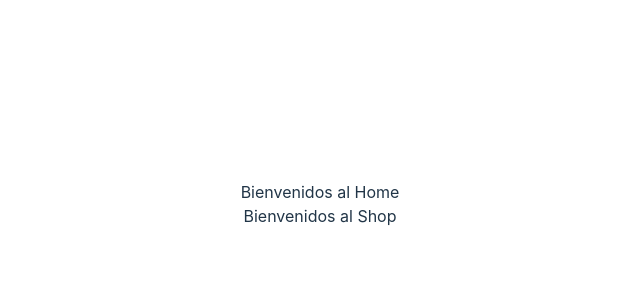
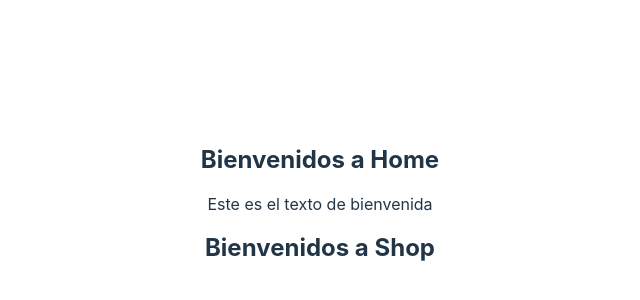
Before and after one commit to NicolasGomez26/App-Front-End-III, a React (Vite) app: page / in a window 1280 px wide. Shown: the part 196-496 px from the top of the page, without its empty margins (320-960 px from the left). Built offline with nearby package versions, Linux system fonts and the light colour scheme.

Commit message:
Clase 4 - Componentes y Props

```diff
--- a/src/App.css
+++ b/src/App.css
@@ -4,38 +4,3 @@
   padding: 2rem;
   text-align: center;
 }
-
-.logo {
-  height: 6em;
-  padding: 1.5em;
-  will-change: filter;
-}
-.logo:hover {
-  filter: drop-shadow(0 0 2em #646cffaa);
-}
-.logo.react:hover {
-  filter: drop-shadow(0 0 2em #61dafbaa);
-}
-
-@keyframes logo-spin {
-  from {
-    transform: rotate(0deg);
-  }
-  to {
-    transform: rotate(360deg);
-  }
-}
-
-@media (prefers-reduced-motion: no-preference) {
-  a:nth-of-type(2) .logo {
-    animation: logo-spin infinite 20s linear;
-  }
-}
-
-.card {
-  padding: 2em;
-}
-
-.read-the-docs {
-  color: #888;
-}
--- a/src/App.jsx
+++ b/src/App.jsx
@@ -4,10 +4,10 @@ import Shop from './Clase 4/Pages/Shop'
 
 const App = () =>  {
   return (
-    <div className="App">
+    <>
       <Home/>
       <Shop/>
-    </div>
+    </>
   )
 }
 
--- a/src/Clase 4/Components/FuncComponent.jsx
+++ b/src/Clase 4/Components/FuncComponent.jsx
@@ -1,6 +1,5 @@
-
-const FuncComponent = () =>{
-    return <h1>Function Component</h1>
+const FuncComponent = () => {
+    return <h1>Componente de función</h1>
 }
 
 export default FuncComponent
--- a/src/Clase 4/Components/Header.jsx
+++ b/src/Clase 4/Components/Header.jsx
@@ -1,10 +1,12 @@
-import React from 'react'
+import React from "react"
 
-const Header = ({titulo}) => {
+const Header = ({titulo, text}) => {
   return (
-    <>
-        Bienvenidos al {titulo}
-    </>
+    <React.Fragment>
+        <h2>Bienvenidos a {titulo}</h2>
+        {text ? <p>{text}</p> : null}
+        {/* {text && <p>{text}</p>} */}
+    </React.Fragment>
   )
 }
 
--- a/src/Clase 4/Pages/Home.jsx
+++ b/src/Clase 4/Pages/Home.jsx
@@ -1,11 +1,12 @@
 import React from 'react'
 import Header from '../Components/Header'
 
-const Home = () => {
+const Home = (cualquiercosa) => {
+    const texto = 'Este es el texto de bienvenida'
   return (
-    <div>
-        <Header titulo='Home'/>
-    </div>
+    <>
+        <Header titulo='Home' text={texto}/>
+    </>
   )
 }
 
--- a/src/Clase 4/Pages/Shop.jsx
+++ b/src/Clase 4/Pages/Shop.jsx
@@ -3,9 +3,9 @@ import Header from '../Components/Header'
 
 const Shop = () => {
   return (
-    <div>
+    <>
         <Header titulo='Shop'/>
-    </div>
+    </>
   )
 }
 
```
Also changed, not shown: src/Clase 4/Components/ClassComponent.jsx (+6 -5 lines), src/Clase 4/Pages/Contact.jsx (deleted, +0 -9 lines).
